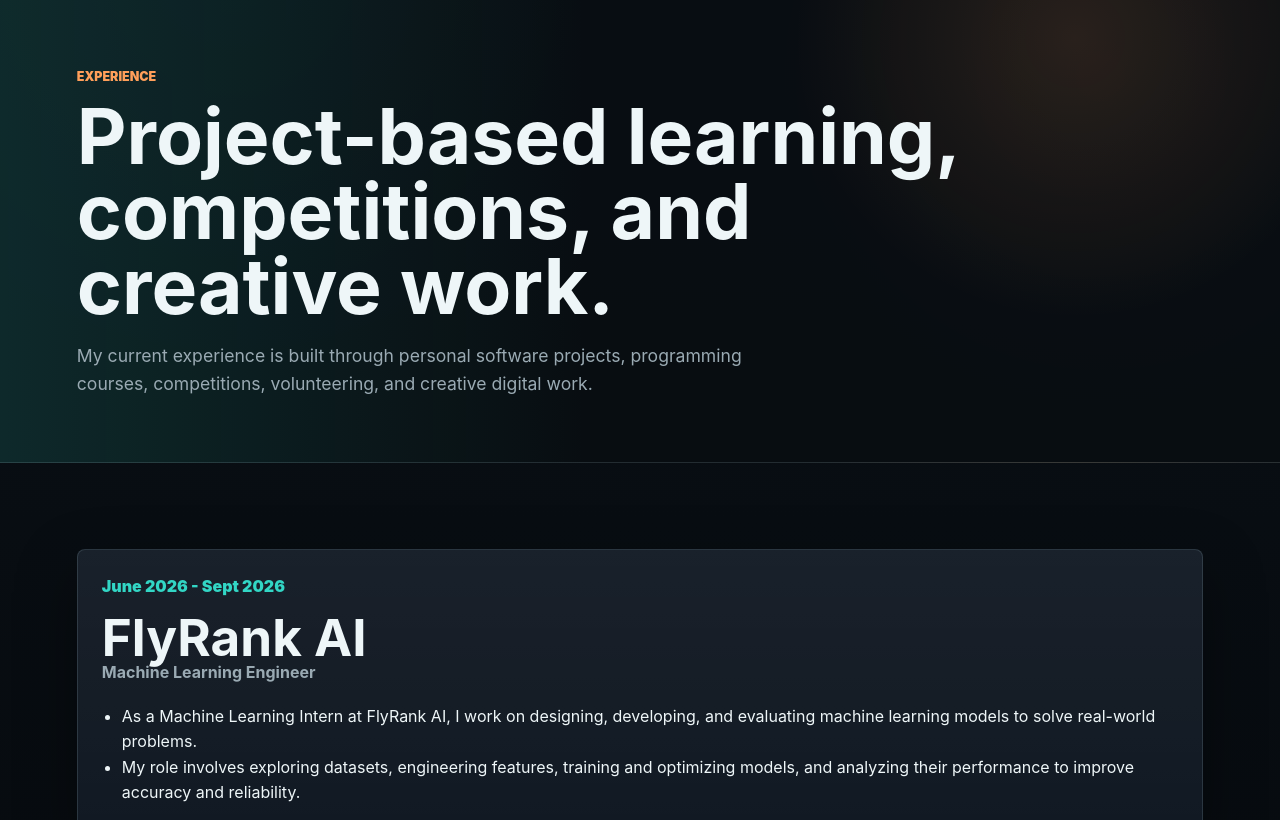
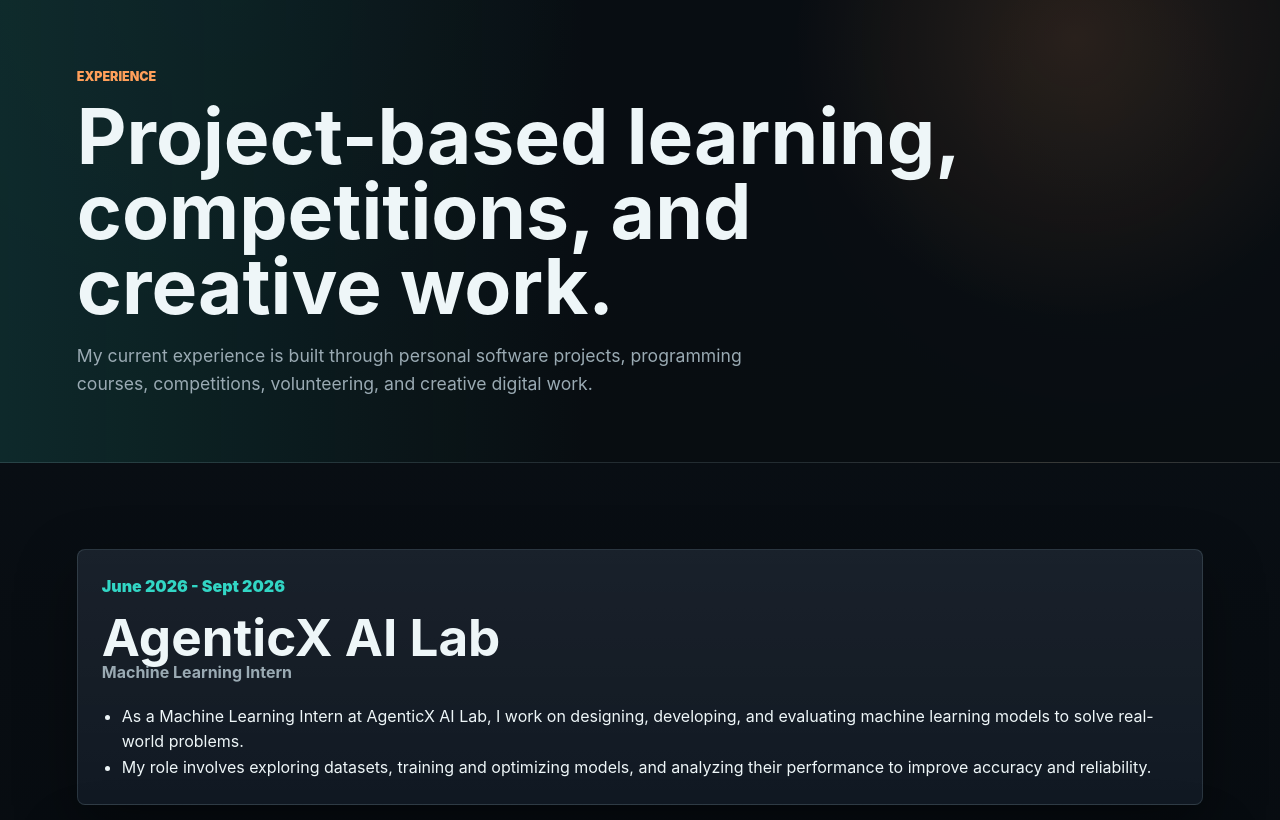
Before and after one commit to ARTI-INTEL/FaiqPortfolio, a website: page public/experience.html in a window 1280 px wide. Shown: the part 81-901 px from the top of the page. Drawn offline with Linux system fonts and the light colour scheme.

Commit message:
Updated Expeirence

```diff
--- a/public/experience.html
+++ b/public/experience.html
@@ -37,11 +37,21 @@
         <div class="experience-list">
           <article class="experience-item">
             <span class="timeline-date">June 2026 - Sept 2026</span>
+            <h2>AgenticX AI Lab</h2>
+            <p class="role-meta">Machine Learning Intern</p>
+            <ul>
+              <li>As a Machine Learning Intern at AgenticX AI Lab, I work on designing, developing, and evaluating machine learning models to solve real-world problems.</li>
+              <li>My role involves exploring datasets, training and optimizing models, and analyzing their performance to improve accuracy and reliability.</li>
+            </ul>
+          </article>
+
+          <article class="experience-item">
+            <span class="timeline-date">June 2026 - Sept 2026</span>
             <h2>FlyRank AI</h2>
-            <p class="role-meta">Machine Learning Engineer</p>
+            <p class="role-meta">Machine Learning Intern</p>
             <ul>
-              <li>As a Machine Learning Intern at FlyRank AI, I work on designing, developing, and evaluating machine learning models to solve real-world problems.</li>
-              <li> My role involves exploring datasets, engineering features, training and optimizing models, and analyzing their performance to improve accuracy and reliability.</li>
+              <li>As a Machine Learning Intern at FlyRank AI, I worked on designing, developing, and evaluating machine learning models to solve real-world problems.</li>
+              <li> My role involved exploring datasets, engineering features, training and optimizing models, and analyzing their performance to improve accuracy and reliability.</li>
             </ul>
           </article>
         </div>
```
